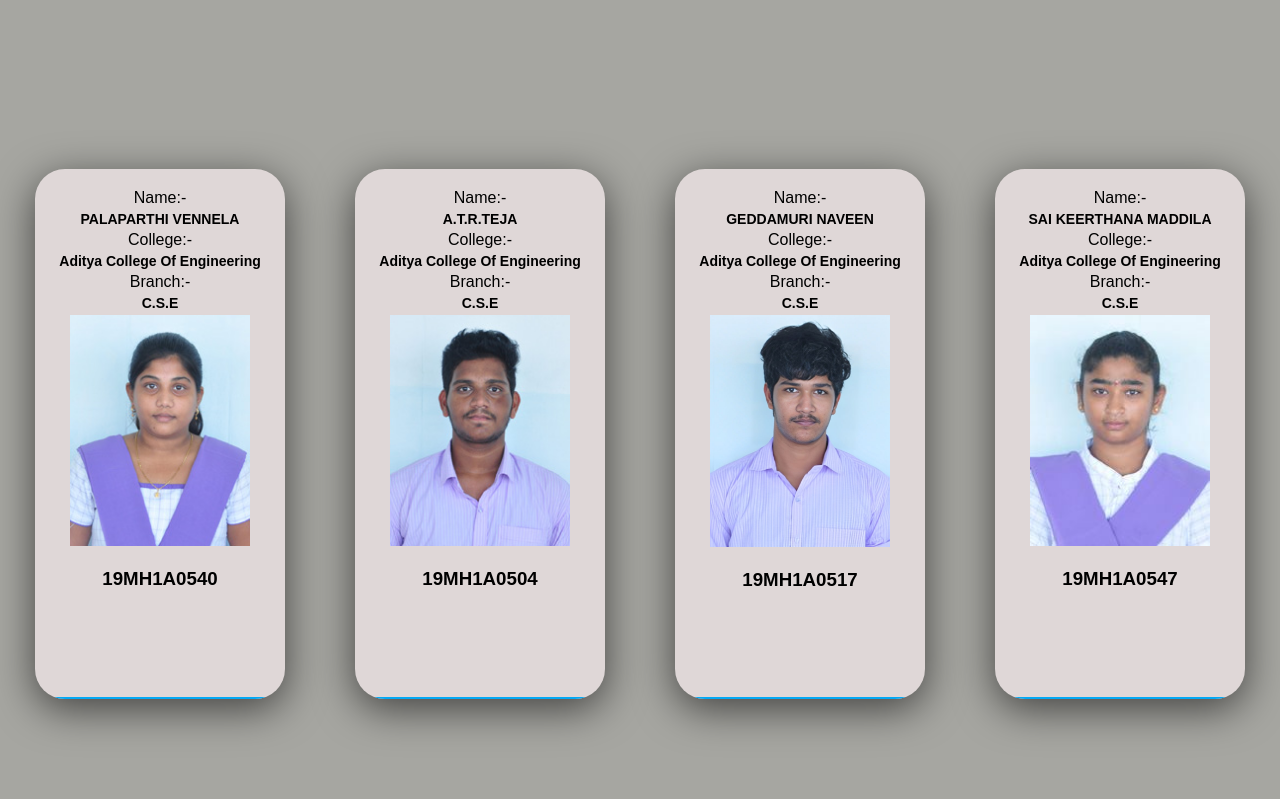
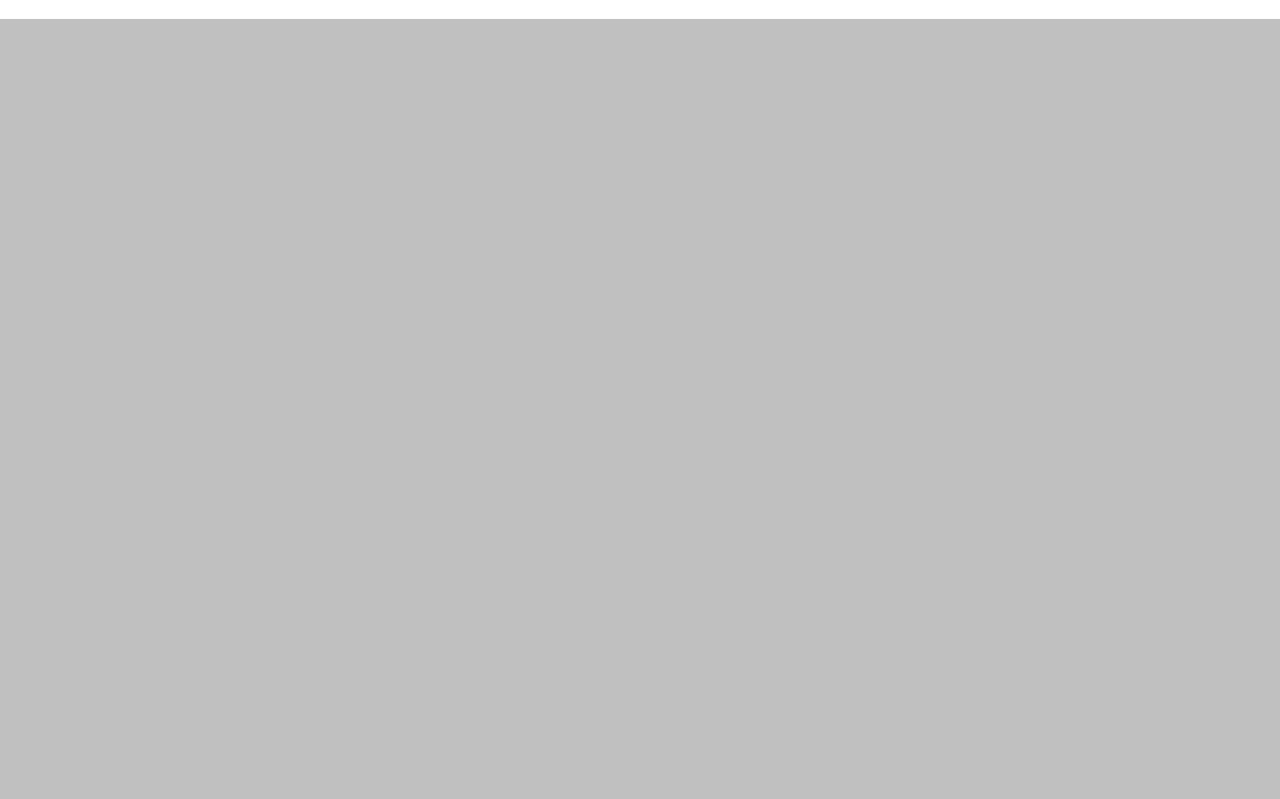
Before and after one commit to VutukuriPranaiDivakar/Final_project, a Flask app: page / in a window 1280 px wide. Shown: the part 2001-2800 px from the top of the page. After the commit the page ends 2020 px from the top, so only its background shows below. Run offline with Flask 2, Linux system fonts and the light colour scheme.

Commit message:
initial commit

```diff
--- a/templates/forgot_pass.html
+++ b/templates/forgot_pass.html
@@ -17,7 +17,7 @@
             <div class="content">
 
                 <div class="input-field">
-                    <input type="email" placeholder="Email" autocomplete="nope" name="email" pattern="(^[a-zA-Z0-9]+@gmail\.com)||(^[a-zA-Z0-9]+@acoe\.edu\.in)" required>
+                    <input type="email" placeholder="Email" autocomplete="nope" name="email" pattern="(^[a-zA-Z0-9]+@gmail\.com)||(^[a-zA-Z0-9-.]+@vitstudent\.ac\.in)" required>
                 </div>
 
                 <br>
--- a/templates/home.html
+++ b/templates/home.html
@@ -13,7 +13,7 @@
     <meta name="viewport" content="width=device-width, initial-scale=1.0">
     <link href="https://cdn.jsdelivr.net/npm/bootstrap@5.1.3/dist/css/bootstrap.min.css" rel="stylesheet" integrity="sha384-1BmE4kWBq78iYhFldvKuhfTAU6auU8tT94WrHftjDbrCEXSU1oBoqyl2QvZ6jIW3" crossorigin="anonymous">
     <link rel="stylesheet" type="text/css" href="{{ url_for('static',filename='styles/home.css') }}">
-    <title>STOCK PRICE PREDICTION USING DEEP LEARNING
+    <title>USING LSTM AND RNN FOR PREDICTION OF STOCK PRICE
     </title>
 </head>
 
@@ -27,7 +27,7 @@
             </button> -->
 
             <div class="container-fluid">
-                <a class="navbar-brand ml-auto" href="{{ url_for('home') }}"><b align:center>STOCK PRICE PREDICTION USING DEEP LEARNING</b></a>
+                <a class="navbar-brand ml-auto" href="{{ url_for('home') }}"><b align:center>USING LSTM AND RNN FOR PREDICTION OF STOCK PRICE</b></a>
             </div>
 
         </nav>
--- a/templates/register.html
+++ b/templates/register.html
@@ -30,7 +30,7 @@
 
                 </div>
                 <div class="input-field">
-                    <input type="email" placeholder="Email" autocomplete="nope" name="email" pattern="(^[a-zA-Z0-9]+@gmail\.com)||(^[a-zA-Z0-9]+@acoe\.edu\.in)" required>
+                    <input type="email" placeholder="Email" autocomplete="nope" name="email" pattern="(^[a-zA-Z0-9]+@gmail\.com)||(^[a-zA-Z0-9-.]+@vitstudent\.ac\.in)" required>
                 </div>
                 <div class="input-field">
                     <input type="text" placeholder="phone" autocomplete="nope" onkeypress="return ((event.charCode !=8 && event.charCode ==0 )|| (event.charCode >= 48 && event.charCode <= 57))" name="phone" minlength="10" maxlength="10" required />
--- a/templates/start.html
+++ b/templates/start.html
@@ -26,7 +26,6 @@
                 <li><a href="#">Home</a></li>
                 <!-- <li><a href="#About">About us</a></li> -->
                 <li><a href="#Abstract">Abstract</a></li>
-                <li><a href="#Team">Team</a></li>
                 <li><a href="/login">Login/Register</a></li>
 
 
@@ -40,7 +39,7 @@
         <div class="background">
             <div class="transbox">
 
-                <h3 class="pdy">DEEP LEARNING FOR STOCK PRICE PREDICTION USING NUMERICAL INFORMATION</h3>
+                <h3 class="pdy">USING LSTM AND RNN FOR PREDICTION OF STOCK PRICE</h3>
             </div>
         </div>
         <!-- <div>
@@ -65,95 +64,7 @@
         </div>
 
     </section>
-    <div class="Team-section" id="Team" class="padding">
 
-        <!-- <div class="container1">
-            <p><i style="font-size: 40px;">Team Members</i></p>
-            <hr style="background: black;">
-        </div> -->
-
-
-        <div class="testimonials">
-            <div class="card">
-                <div class="layer"></div>
-                <div class="content">
-                    <span>Name:-</span>
-                    <p>PALAPARTHI VENNELA</p>
-                    <span>College:-</span>
-                    <p>Aditya College Of Engineering</p>
-                    <span>Branch:-</span>
-                    <p>C.S.E</p>
-                    <div class="image">
-                        <img src="/static/images/19MH1A0540.jpg" style="width:180px">
-                    </div>
-                    <div class="details">
-                        <h3><br><span>19MH1A0540</span></h3>
-                    </div>
-                </div>
-            </div>
-        </div>
-
-        <div class="testimonials">
-            <div class="card">
-                <div class="layer"></div>
-                <div class="content">
-                    <span>Name:-</span>
-                    <p>A.T.R.TEJA</p>
-                    <span>College:-</span>
-                    <p>Aditya College Of Engineering</p>
-                    <span>Branch:-</span>
-                    <p>C.S.E</p>
-                    <div class="image">
-                        <img src="/static/images/19mh1a0504.jpg" style="width:180px">
-                    </div>
-                    <div class="details">
-                        <h3><br><span>19MH1A0504</span></h3>
-                    </div>
-                </div>
-            </div>
-        </div>
-
-        <div class="testimonials">
-            <div class="card">
-                <div class="layer"></div>
-                <div class="content">
-                    <span>Name:-</span>
-                    <p>GEDDAMURI NAVEEN</p>
-                    <span>College:-</span>
-                    <p>Aditya College Of Engineering</p>
-                    <span>Branch:-</span>
-                    <p>C.S.E</p>
-                    <div class="image">
-                        <img src="/static/images/19mh1a0517.jpg" style="width:180px">
-                    </div>
-                    <div class="details">
-                        <h3><br><span>19MH1A0517</span></h3>
-                    </div>
-                </div>
-            </div>
-        </div>
-
-
-        <div class="testimonials">
-            <div class="card">
-                <div class="layer"></div>
-                <div class="content">
-                    <span>Name:-</span>
-                    <p>SAI KEERTHANA MADDILA</p>
-                    <span>College:-</span>
-                    <p>Aditya College Of Engineering</p>
-                    <span>Branch:-</span>
-                    <p>C.S.E</p>
-                    <div class="image">
-                        <img src="/static/images/19mh1a0547.jpeg" style="width:180px">
-                    </div>
-                    <div class="details">
-                        <h3><br><span>19MH1A0547</span></h3>
-                    </div>
-                </div>
-            </div>
-        </div>
-    </div>
     </section>
 
 
```
Also changed, not shown: Project_db.db, static/images/19MH1A0540.jpg (deleted), static/images/19mh1a0504.jpg (deleted), static/images/19mh1a0517.jpg (deleted), static/images/19mh1a0547.jpeg (deleted), static/images/background.jpg (deleted), static/images/section-1.jpg (deleted), static/images/section-2.jpg (deleted), static/images/teja.JPG (deleted).
